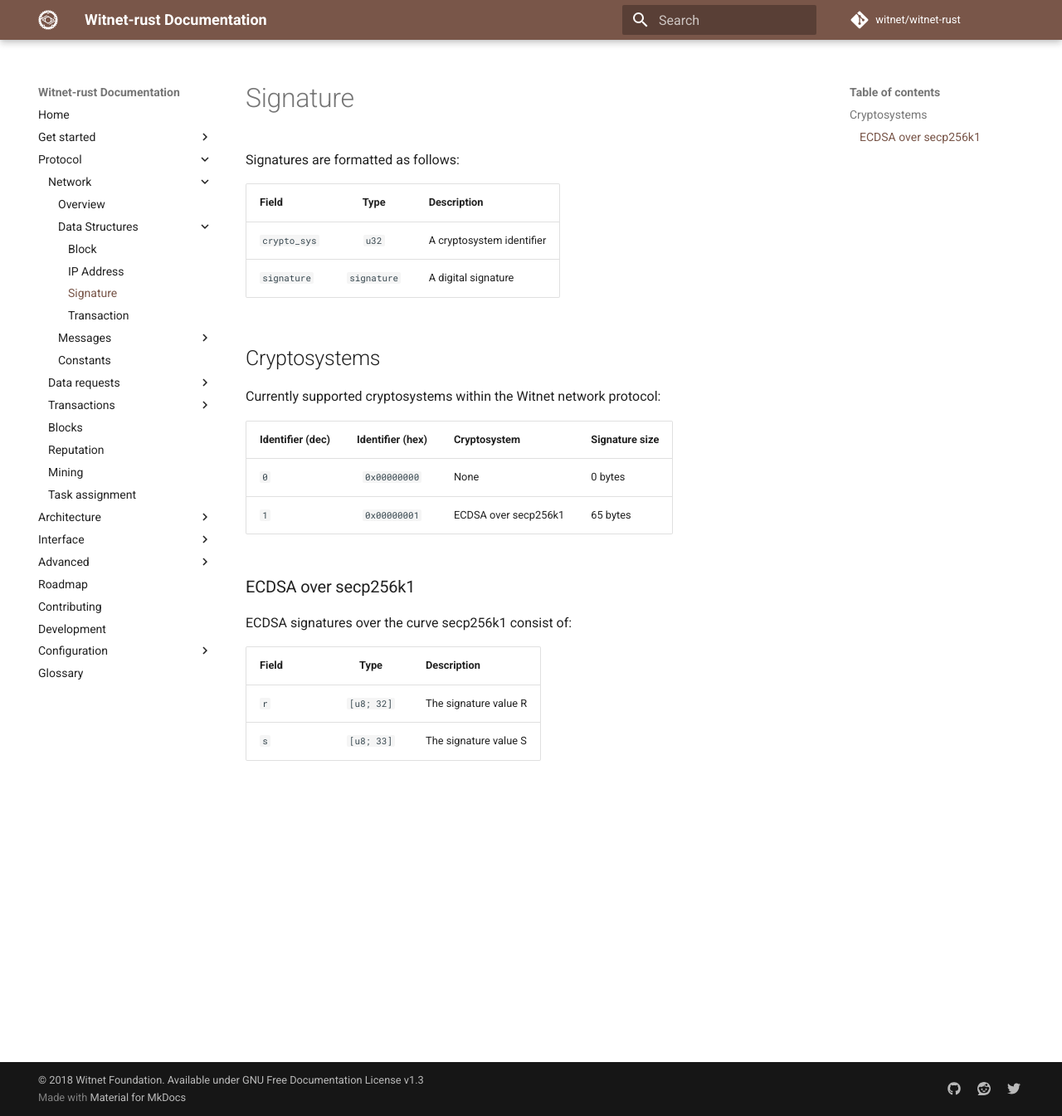
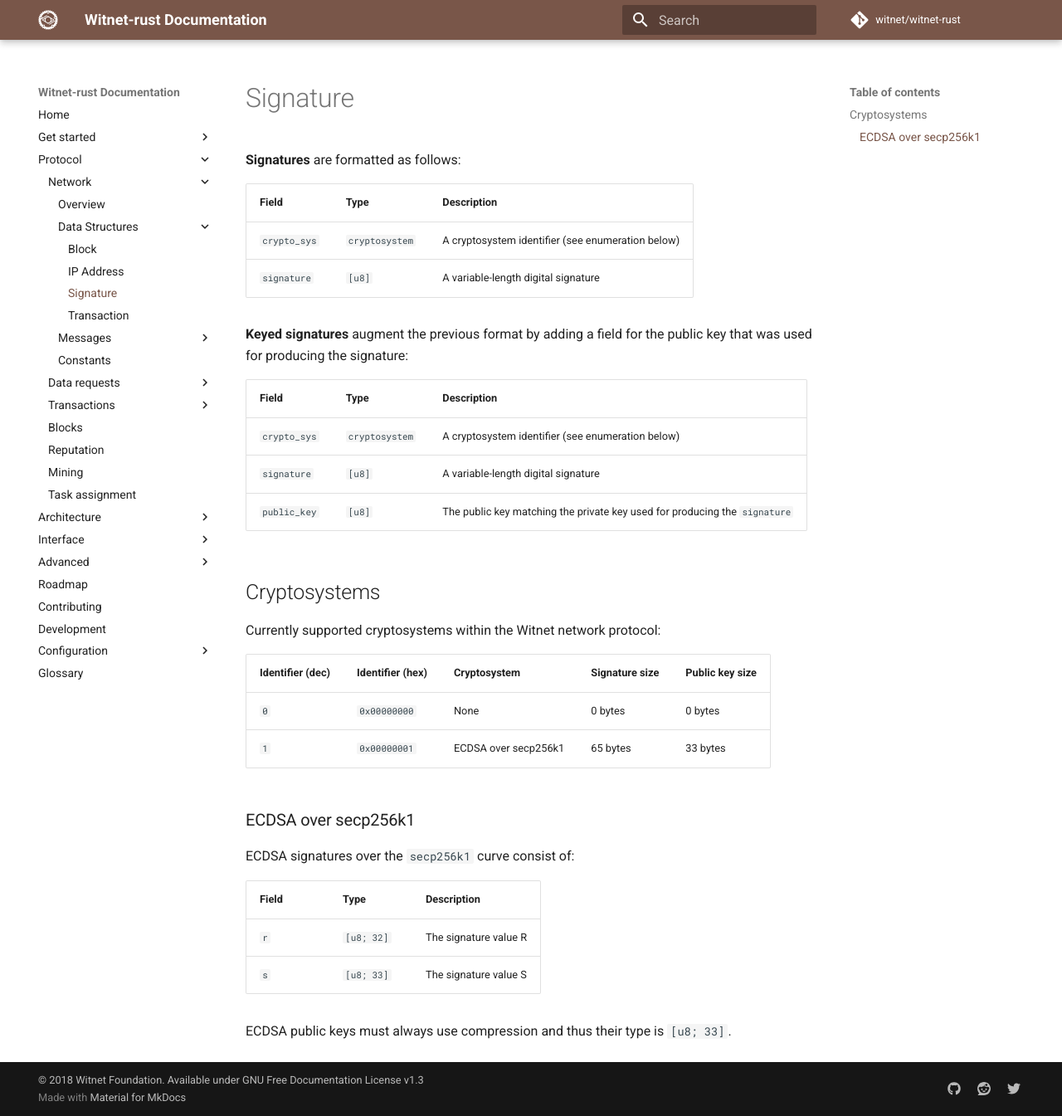
Before and after one commit to witnet/witnet-rust, an MkDocs documentation site: the page built from docs/protocol/network/data-structures/signature.md, in a window 1280 px wide and 1345 px high. Shown: the whole window at 83% size. Built offline with MkDocs 1.6.1 and Material for MkDocs 9.7.7, drawn with Linux system fonts in a browser that asks for light colours; comment, search, counter and statistics services are not loaded.

Commit message:
docs(signature): make distinction between keyed and plain signatures

```diff
--- a/docs/protocol/network/data-structures/signature.md
+++ b/docs/protocol/network/data-structures/signature.md
@@ -1,26 +1,37 @@
 # Signature
 
-Signatures are formatted as follows:
+__Signatures__ are formatted as follows:
 
-| Field        | Type        | Description               |
-| ------------ | :---------: | ------------------------- |
-| `crypto_sys` | `u32`       | A cryptosystem identifier |
-| `signature`  | `signature` | A digital signature       |
+| Field        | Type           | Description                                       |
+|--------------|----------------|---------------------------------------------------|
+| `crypto_sys` | `cryptosystem` | A cryptosystem identifier (see enumeration below) |
+| `signature`  | `[u8]`         | A variable-length digital signature               |
+
+__Keyed signatures__ augment the previous format by adding a field for the public key that was used for producing the signature:
+
+| Field        | Type           | Description                                                                |
+|--------------|----------------|----------------------------------------------------------------------------|
+| `crypto_sys` | `cryptosystem` | A cryptosystem identifier (see enumeration below)                          |
+| `signature`  | `[u8]`         | A variable-length digital signature                                        |
+| `public_key` | `[u8]`         | The public key matching the private key used for producing the `signature` |
+
 
 ## Cryptosystems
 
 Currently supported cryptosystems within the Witnet network protocol:
 
-| Identifier (dec) | Identifier (hex) | Cryptosystem         | Signature size |
-| ---------------- | :--------------: | -------------------- | -------------- |
-| `0`              | `0x00000000`     | None                 | 0 bytes        |
-| `1`              | `0x00000001`     | ECDSA over secp256k1 | 65 bytes       |
+| Identifier (dec) | Identifier (hex) | Cryptosystem         | Signature size | Public key size |
+|------------------|------------------|----------------------|----------------|-----------------|
+| `0`              | `0x00000000`     | None                 | 0 bytes        | 0 bytes         |
+| `1`              | `0x00000001`     | ECDSA over secp256k1 | 65 bytes       | 33 bytes        |
 
 ### ECDSA over secp256k1
 
-ECDSA signatures over the curve secp256k1 consist of:
+ECDSA signatures over the `secp256k1` curve consist of:
 
 | Field | Type       | Description           |
-| ----- | :--------: | --------------------- |
+|-------|------------|-----------------------|
 | `r`   | `[u8; 32]` | The signature value R |
 | `s`   | `[u8; 33]` | The signature value S |
+
+ECDSA public keys must always use compression and thus their type is `[u8; 33]`.
```
